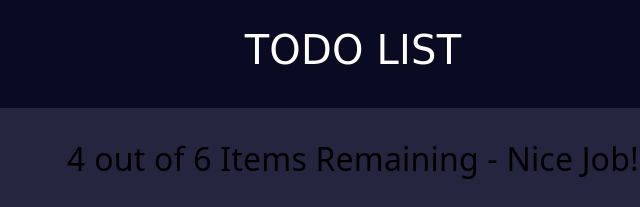
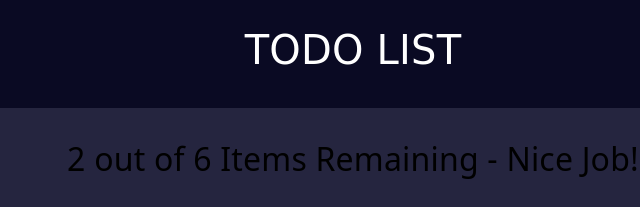
Before and after one commit to aholley30/todo-list-project, a plain HTML site: page index.html in a window 1280 px wide. Shown: the top 207 px of the page, 287-927 px from the left. Drawn offline with nearby package versions, Linux system fonts and the light colour scheme.

```diff
--- a/index.html
+++ b/index.html
@@ -34,7 +34,7 @@
     <div class="row">
       <div class="col-12 col-lg-12" id="title">
         <div>
-          <h2 class="title">4 out of 6 Items Remaining - Nice Job!</h2>
+          <h2 class="title">2 out of 6 Items Remaining - Nice Job!</h2>
         </div>
       </div>
     </div>
```
